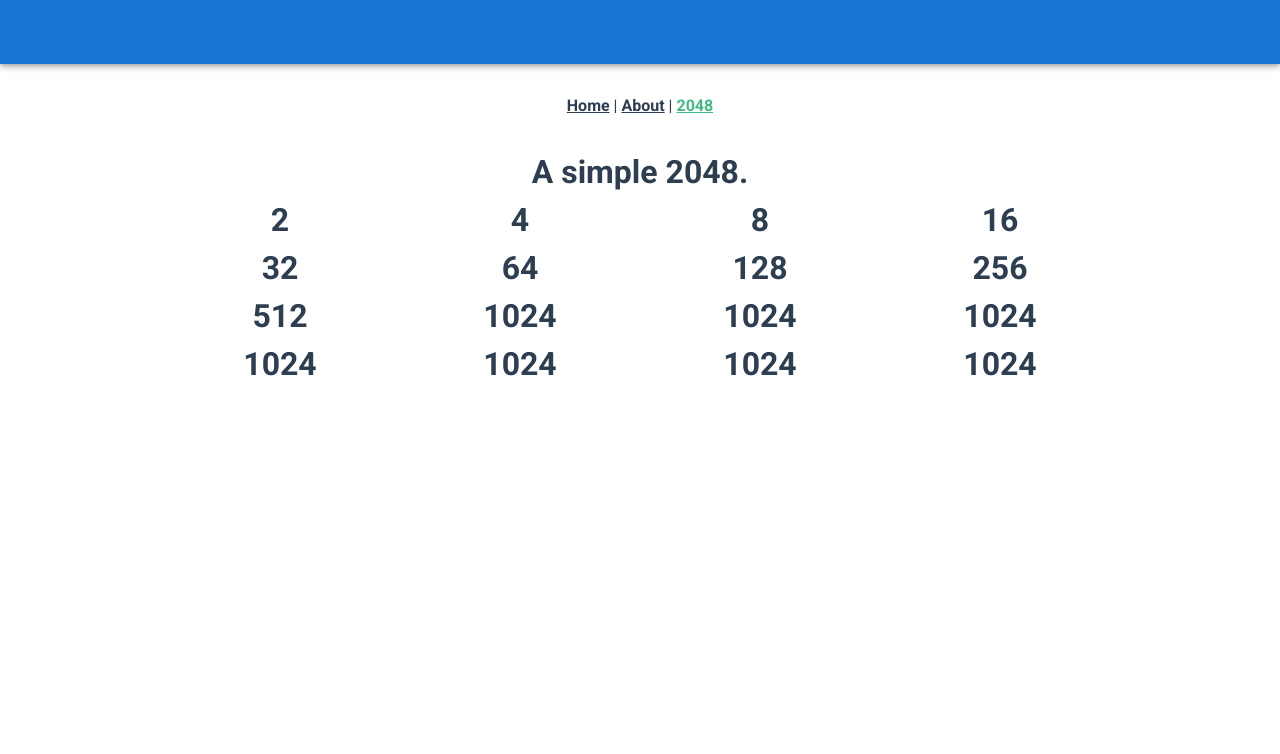
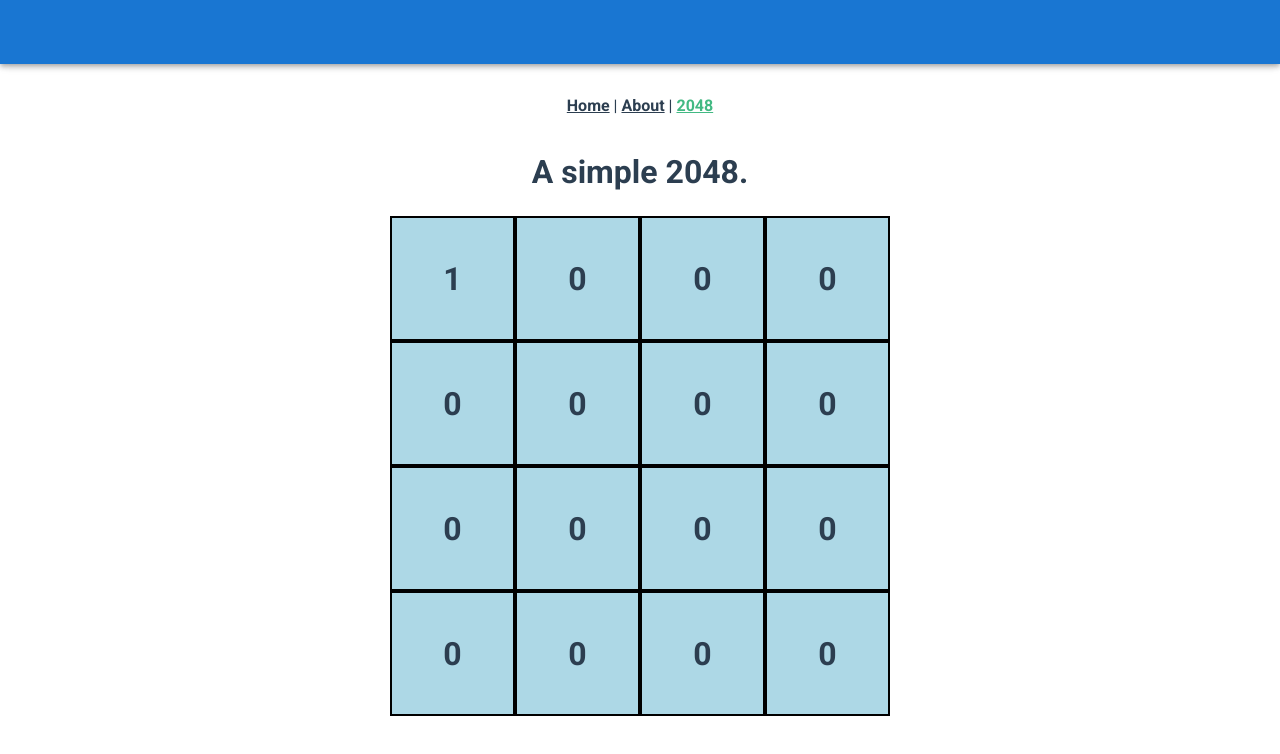
Before and after one commit to palkx/miknikif.github.io, a Vue app: page /2048 in a window 1280 px wide. Shown: the top 754 px of the page. Built offline with nearby package versions, Linux system fonts and the light colour scheme.

Commit message:
set the board and tile size

```diff
--- a/src/components/Board.vue
+++ b/src/components/Board.vue
@@ -1,17 +1,20 @@
 <template>
-  <div class="board">
-    <tile
-      class="tile"
-      v-for="(number, index) in numbers"
-      v-bind:key="index"
-      v-bind:number="number"
-    ></tile>
+  <div class="container">
+    <div class="board">
+      <tile
+        class="tile"
+        v-for="(tile, index) in tiles"
+        v-bind:key="index"
+        v-bind:number="tile.number"
+      ></tile>
+    </div>
   </div>
 </template>
 
 <script lang="ts">
 import { Component, Prop, Vue } from "vue-property-decorator";
 import Tile from "@/components/Tile.vue";
+import TileInfo from "@/components/TileInfo.ts";
 
 @Component({
   components: {
@@ -21,14 +24,32 @@ import Tile from "@/components/Tile.vue";
 export default class Board extends Vue {
   private size = 4;
   private score = 0;
-  private numbers: number[] = [];
-  // private info:TileInfo;
+  private tiles: TileInfo[] = [];
 
   created() {
+    this.createBoard(this.size);
+  }
+
+  public createBoard(size: number) {
+    this.size = size;
     for (let index = 0; index < this.size * this.size; index++) {
-      this.numbers.push(Math.pow(2, Math.min(index + 1, 10)));
+      const tileInfo = new TileInfo(0, index / size, index % size);
+      this.tiles.push(tileInfo);
     }
-    console.log(this.numbers);
+    this.putNumber();
+    console.log(this.tiles);
+  }
+
+  private putNumber() {
+    const max = this.size * this.size;
+    // eslint-disable-next-line no-constant-condition
+    while (true) {
+      const index = Math.floor(Math.random() * max);
+      if (this.tiles[index].number == 0) {
+        this.tiles[index].number = 1;
+        break;
+      }
+    }
   }
 
   public merge(array: number[]): number[] {
@@ -66,15 +87,51 @@ export default class Board extends Vue {
 }
 </script>
 
-<style scoped>
+<style>
+.board .tile {
+  border: 2px solid black;
+}
+
+.container {
+  margin: 20px auto;
+  width: 60%;
+  padding-top: 60%;
+  position: relative;
+}
+
 .board {
-  margin: 0 auto;
-  width: 75%;
+  position: absolute;
+  top: 0;
+  left: 0;
+  bottom: 0;
+  right: 0;
   display: flex;
   justify-content: center;
   flex-wrap: wrap;
 }
 .tile {
+  display: flex;
+  box-sizing: border-box;
   width: 25%;
+  align-items: center;
+  justify-content: center;
+  background: lightblue;
+}
+
+@media only screen and (max-width: 500px) {
+  .container {
+    width: 90%;
+    padding-top: 90%;
+    min-width: 200px;
+    min-height: 200px;
+  }
+}
+
+@media only screen and (min-width: 1000px) {
+  .container {
+    width: 500px;
+    height: 500px;
+    padding-top: 0;
+  }
 }
 </style>
--- a/src/components/Tile.vue
+++ b/src/components/Tile.vue
@@ -1,6 +1,6 @@
 <template>
   <div class="tile">
-    <h1>{{ number }}</h1>
+    <h1 class="number">{{ number }}</h1>
   </div>
 </template>
 
@@ -12,14 +12,4 @@ export default class Tile extends Vue {
   @Prop({ required: true }) readonly number!: number;
   // @Prop({ required: true }) readonly index: number;
 }
-
-export class TileInfo {
-  constructor(
-    public number: number,
-    public row: number,
-    public column: number,
-    public moved: boolean = false,
-    public merged: boolean = false
-  ) {}
-}
 </script>
--- /dev/null
+++ b/src/components/TileInfo.ts
@@ -0,0 +1,9 @@
+export default class TileInfo {
+  constructor(
+    public number: number,
+    public row: number,
+    public column: number,
+    public moved: boolean = false,
+    public merged: boolean = false
+  ) { }
+}
```
